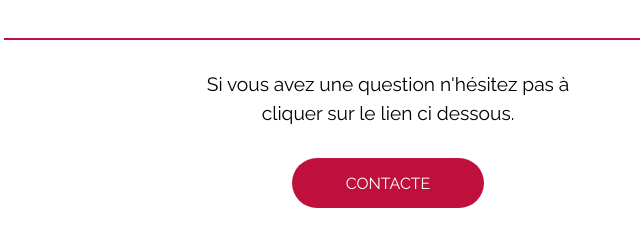
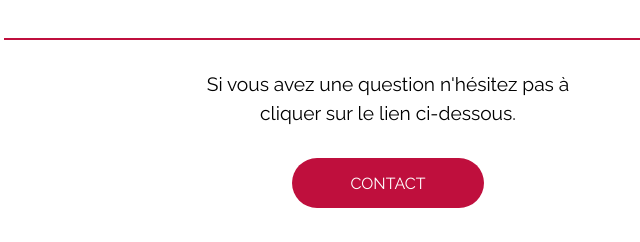
Before and after one commit to Ilyan00/IAN, a plain HTML site: page src/index.html in a window 1280 px wide. Shown: the part 1809-2051 px from the top of the page, 252-892 px from the left. Drawn offline with Linux system fonts and the light colour scheme.

Commit message:
fix : français (merci Ilyan)

```diff
--- a/src/index.html
+++ b/src/index.html
@@ -88,7 +88,7 @@
           <div class="btn-container">
             <a href="#" class="primary">
               <i class="fa-solid fa-cart-shopping"></i>
-              Acheter vos billets
+              Achetez vos billets
             </a>
             <a href="#" class="secondary"> Préparez votre visite </a>
           </div>
@@ -141,12 +141,11 @@
           <h2>Contactez-nous</h2>
           <hr aria-hidden="true" />
           <p>
-            Si vous avez une question n'hésitez pas à cliquer sur le lien ci
-            dessous.
+            Si vous avez une question n'hésitez pas à cliquer sur le lien ci-dessous.
           </p>
           <div class="btn-contact-container">
             <a href="./contact.html">
-              Contacte
+              Contact
               <i class="fa-solid fa-paper-plane"></i>
             </a>
           </div>
```
